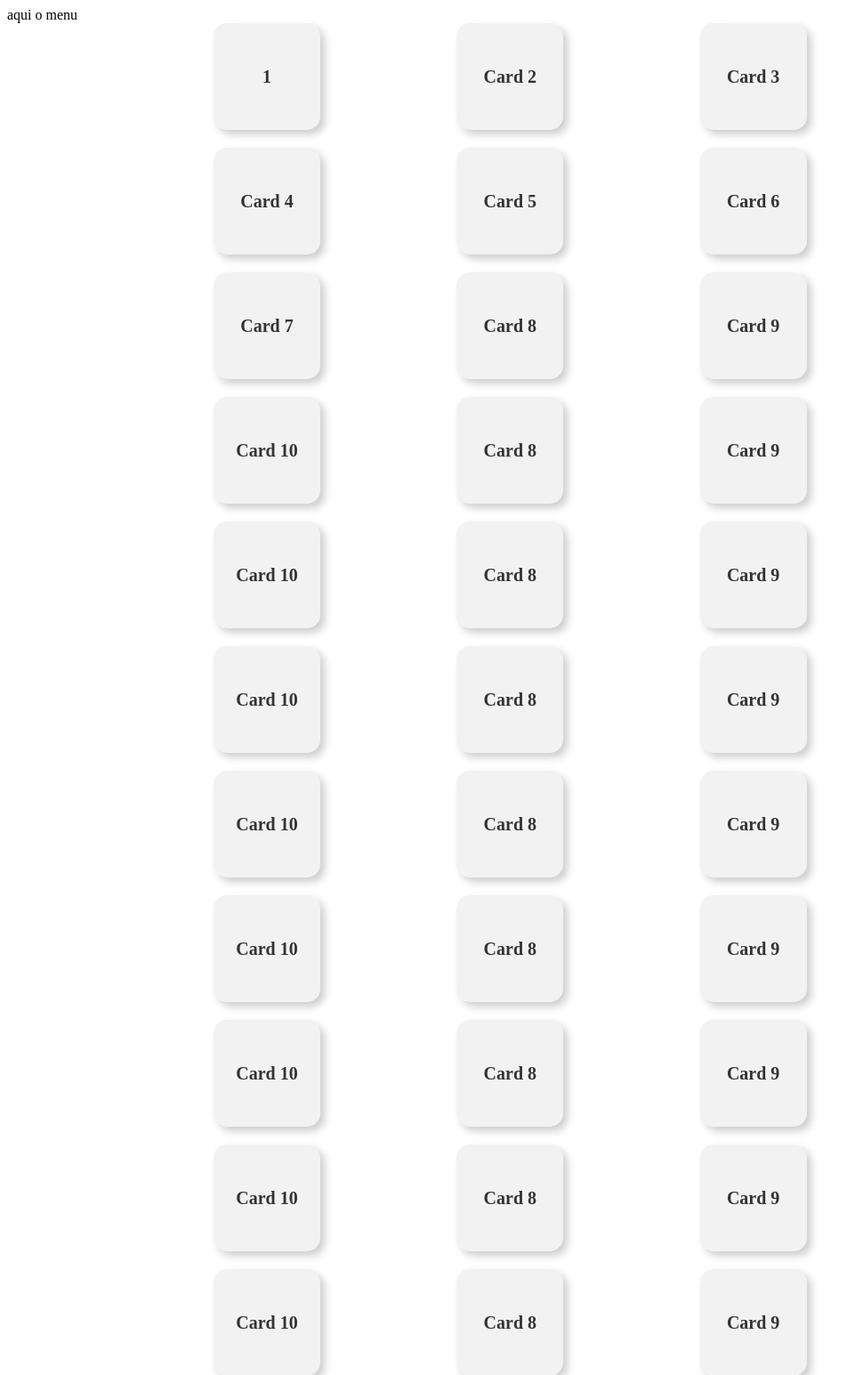
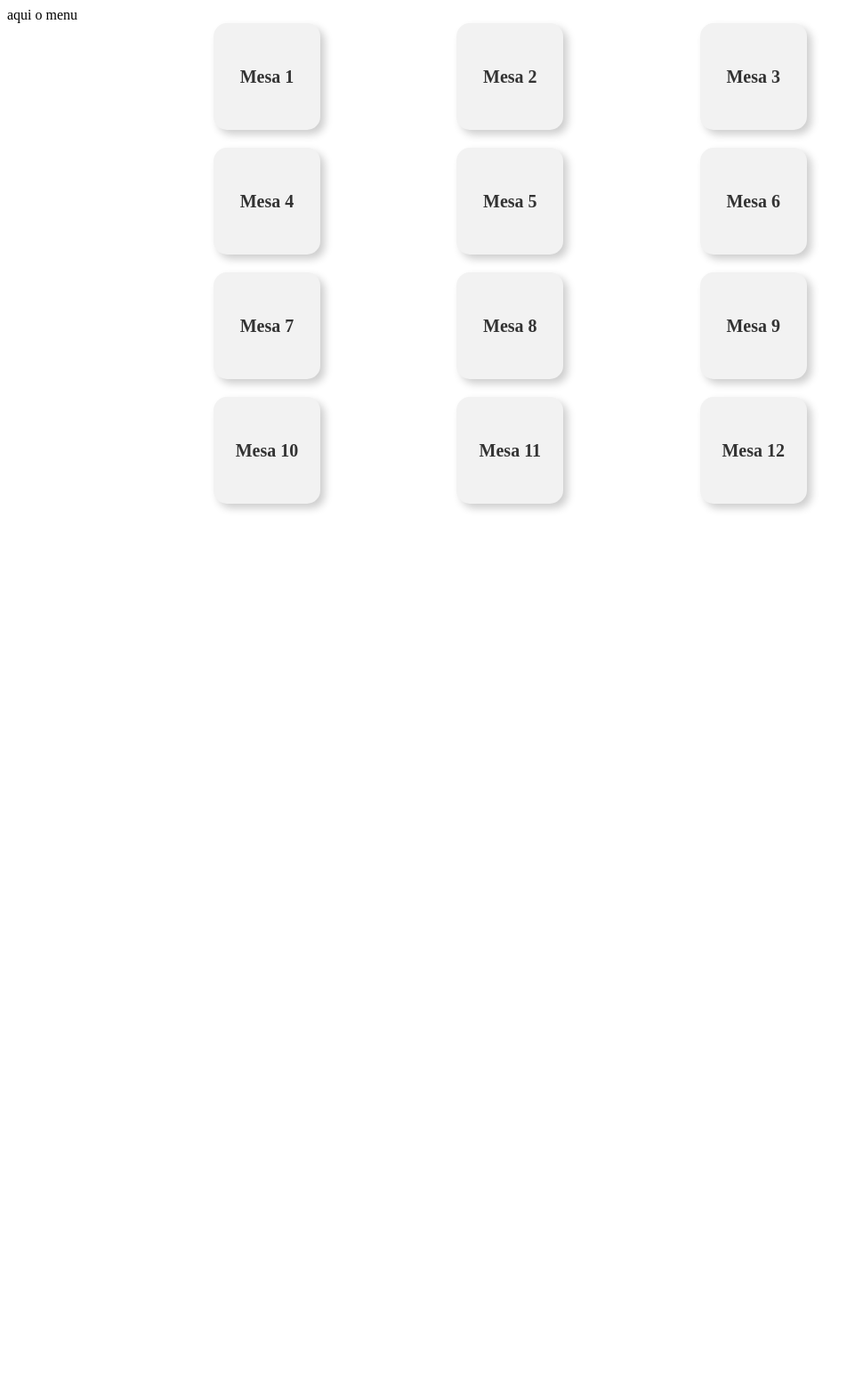
Before and after one commit to welton89/RRBEC, a Django app: page /mesas/ in a window 1280 px wide. Shown: the top 1545 px of the page at 89% size, without its empty margins (0-970 px from the left). After the commit the page ends 574 px from the top, so only its background shows below. Run offline with Django 5.2, Linux system fonts and the light colour scheme.

Commit message:
passando dados para o html

```diff
--- a/gestaoRaul/mesas/templates/mesas.html
+++ b/gestaoRaul/mesas/templates/mesas.html
@@ -15,8 +15,13 @@ RRB&C - Mesas
 
 <body>
   <div class="grid-container">
-    <div class="card">{{nome}} 1</div>
-    <div class="card">Card 2</div>
+
+    {% for mesa in mesas %}
+
+    <div class="card">Mesa {{mesa}}</div>
+
+    {% endfor %}
+    {% comment %} <div class="card">Card 2</div>
     <div class="card">Card 3</div>
     <div class="card">Card 4</div>
     <div class="card">Card 5</div>
@@ -30,25 +35,8 @@ RRB&C - Mesas
     <div class="card">Card 10</div>
     <div class="card">Card 8</div>
     <div class="card">Card 9</div>
-    <div class="card">Card 10</div>
-    <div class="card">Card 8</div>
-    <div class="card">Card 9</div>
-    <div class="card">Card 10</div>
-    <div class="card">Card 8</div>
-    <div class="card">Card 9</div>
-    <div class="card">Card 10</div>
-    <div class="card">Card 8</div>
-    <div class="card">Card 9</div>
-    <div class="card">Card 10</div>
-    <div class="card">Card 8</div>
-    <div class="card">Card 9</div>
-    <div class="card">Card 10</div>
-    <div class="card">Card 8</div>
-    <div class="card">Card 9</div>
-    <div class="card">Card 10</div>
-    <div class="card">Card 8</div>
-    <div class="card">Card 9</div>
-    <div class="card">Card 10</div>
+    <div class="card">Card 10</div> {% endcomment %}
+
   </div>
 </body>
 
--- a/gestaoRaul/mesas/views.py
+++ b/gestaoRaul/mesas/views.py
@@ -3,4 +3,4 @@ from django.shortcuts import render
 # Create your views here.
 
 def mesas(request):
-    return render(request, 'mesas.html')
+    return render(request, 'mesas.html', {'mesas': ['1', '2', '3', '4', '5', '6', '7', '8', '9', '10', '11', '12']})
```
Also changed, not shown: gestaoRaul/db.sqlite3, gestaoRaul/templates/static/categories/css/categories.css (added), gestaoRaul/templates/static/categories/js/categories.js (added), gestaoRaul/templates/static/clients/css/clients.css (added), gestaoRaul/templates/static/clients/js/clients.js (added), gestaoRaul/templates/static/comandas/css/comandas.css (added), gestaoRaul/templates/static/comandas/js/comandas.js (added), gestaoRaul/templates/static/mesas/js/mesas.js (added), gestaoRaul/templates/static/products/css/products.css (added), gestaoRaul/templates/static/products/js/products.js (added), gestaoRaul/templates/static/typePay/css/typePay.css (added), gestaoRaul/templates/static/typePay/js/typePay.js (added).
